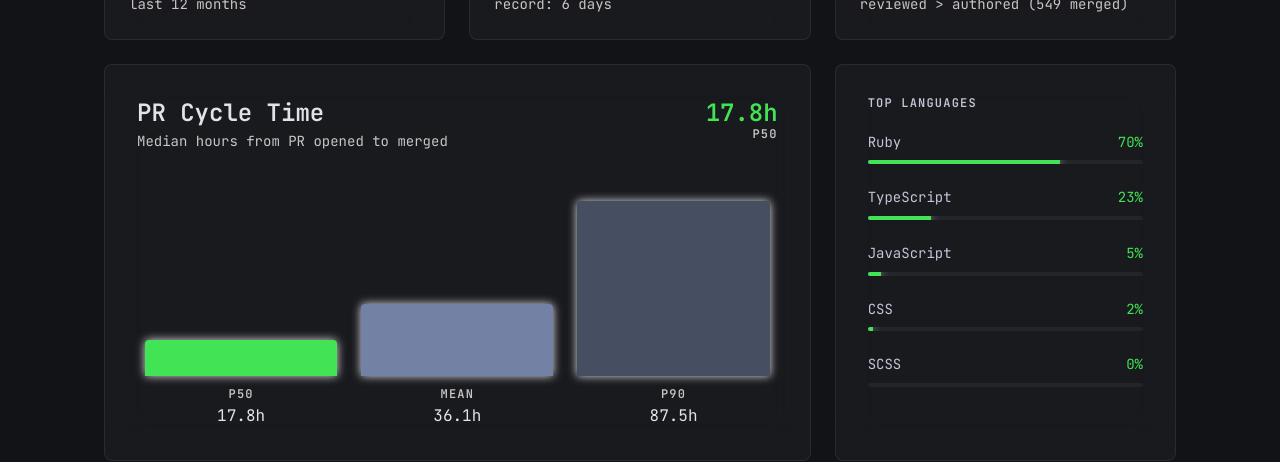
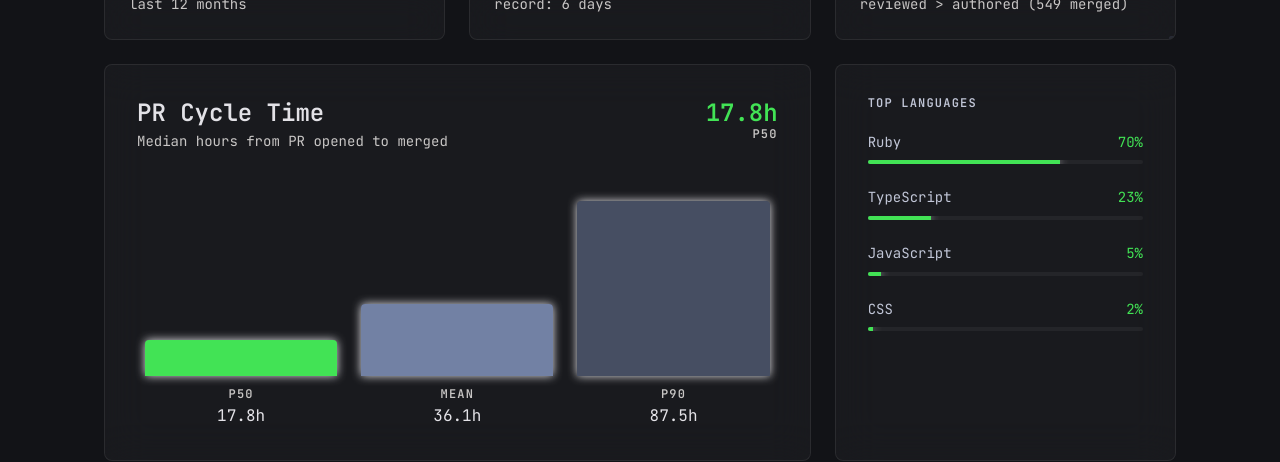
Before and after one commit to filipeperdigaosousa/filipeperdigaosousa.github.io, a Next.js app: page /impact in a window 1280 px wide. Shown: the part 680-1142 px from the top of the page. Built offline with nearby package versions, Linux system fonts and the light colour scheme.

Commit message:
fix(impact): filter zero-percent entries from top languages

```diff
--- a/src/app/impact/page.tsx
+++ b/src/app/impact/page.tsx
@@ -171,9 +171,15 @@ export default function ImpactPage() {
             Top Languages
           </h3>
           <div className="space-y-6">
-            {topLanguages.map((l) => (
-              <TechStackBar key={l.name} label={l.name} percent={l.percent} />
-            ))}
+            {topLanguages
+              .filter((l) => l.percent > 0)
+              .map((l) => (
+                <TechStackBar
+                  key={l.name}
+                  label={l.name}
+                  percent={l.percent}
+                />
+              ))}
           </div>
         </section>
 
```
